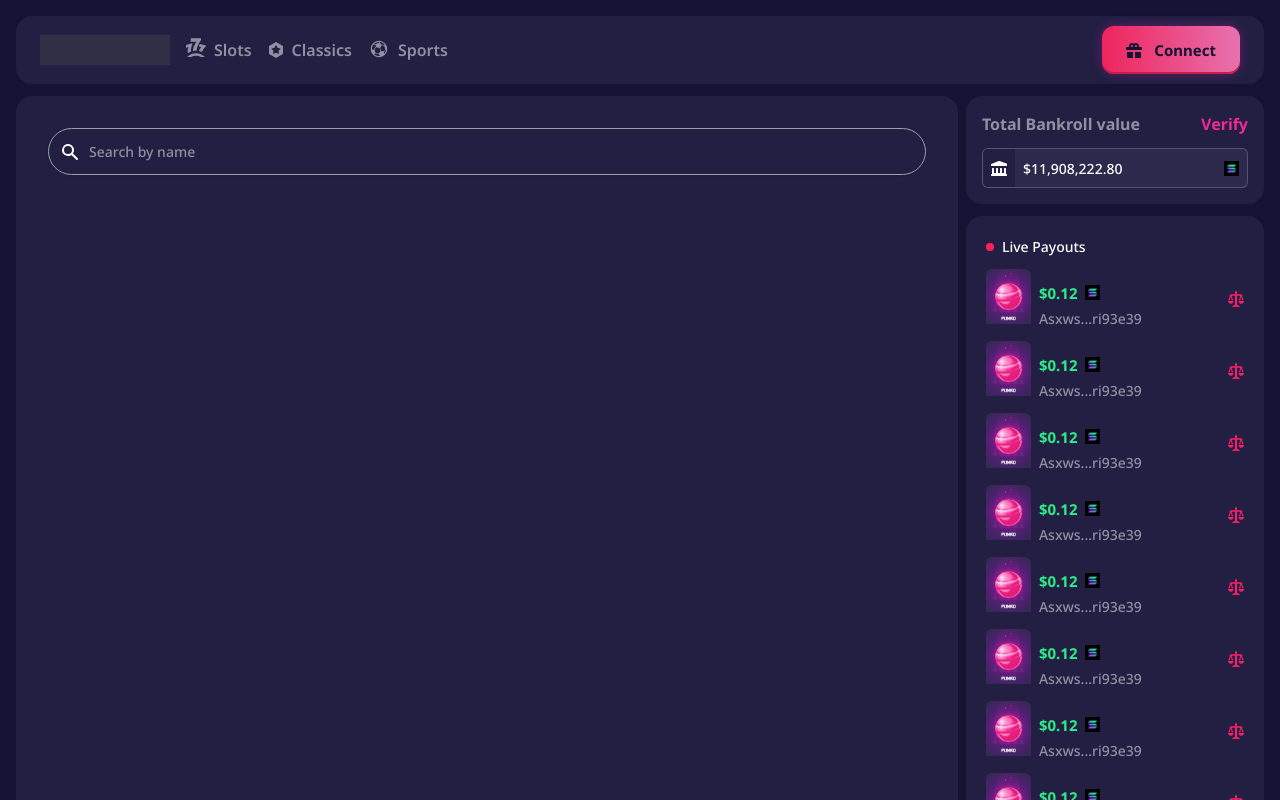
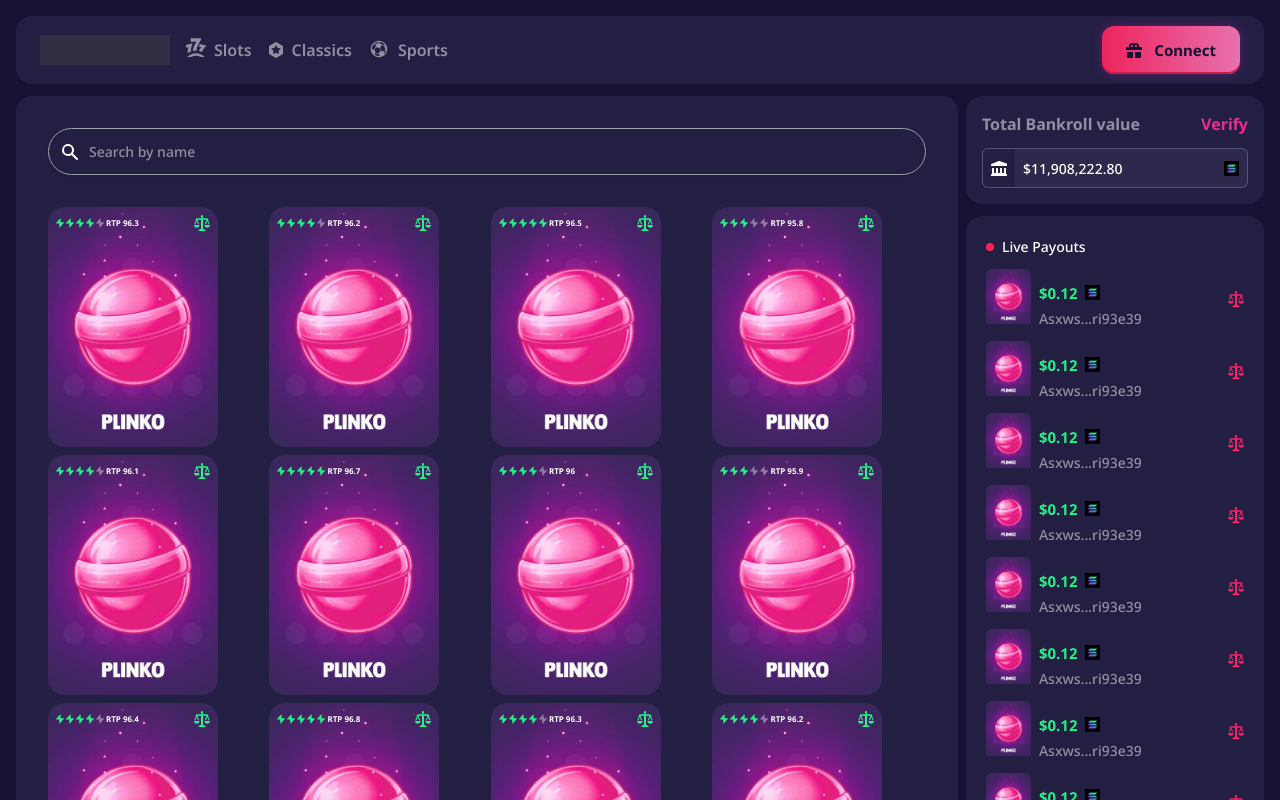
Before and after one commit to joestaxk/nordbet, a Vue app: page /classics in a window 1280 px wide. Shown: the top 800 px of the page. Built offline with nearby package versions, Linux system fonts and the light colour scheme; a web font is replaced by a local one.

Commit message:
chore: fix

```diff
--- a/src/module/classics/ClassicsSearchModule.vue
+++ b/src/module/classics/ClassicsSearchModule.vue
@@ -9,55 +9,55 @@
             clip-rule="evenodd" />
         </svg>
       </div>
-      <input type="text" placeholder="Search by name"
+      <input v-model="searchQuery" type="text" placeholder="Search by name"
         class="block w-full pl-10 pr-3 py-3 border border-gray-400 rounded-full bg-skin shadow-sm focus:outline-none focus:ring-2 focus:ring-lemon focus:border-lemon" />
     </div>
 
     <!-- Corrected Game Grid -->
-    <!-- <DynamicGrid :datas="filteredGames" :cardWidth="198">
+    <DynamicGrid :datas="filteredGames" :cardWidth="198">
       <template #card="{ data }">
         <SingleGameCard v-bind="data" class="" />
       </template>
-</DynamicGrid> -->
+    </DynamicGrid>
   </div>
 </template>
 
 <script setup lang="ts">
-// import { ref, computed } from 'vue';
+import { ref, computed } from 'vue';
 
-// import DynamicGrid from '@/core/component/DynamicGrid.vue';
-// import SingleGameCard from '@/core/component/SingleGameCard.vue';
+import DynamicGrid from '@/core/component/DynamicGrid.vue';
+import SingleGameCard from '@/core/component/SingleGameCard.vue';
 
-// // Sample game data
-// const games = ref([
-//   { id: 1, payout: "$10,000", name: 'Sugar Blitz', imgUrl: '/images/landing/plinko.jpg', rating: 4, rtp: 96.3, isNew: true },
-//   { id: 2, payout: "$10,000", name: 'Castle Clash', imgUrl: '/images/landing/plinko.jpg', rating: 4, rtp: 96.2, isNew: false },
-//   { id: 3, payout: "$10,000", name: 'Wonka\'s Factory', imgUrl: '/images/landing/plinko.jpg', rating: 5, rtp: 96.5, isNew: true },
-//   { id: 4, payout: "$10,000", name: 'Turbo Rush', imgUrl: '/images/landing/plinko.jpg', rating: 3, rtp: 95.8, isNew: false },
-//   { id: 5, payout: "$10,000", name: 'Fruit Fiesta', imgUrl: '/images/landing/plinko.jpg', rating: 4, rtp: 96.1, isNew: false },
-//   { id: 6, payout: "$10,000", name: 'Shadow Blade', imgUrl: '/images/landing/plinko.jpg', rating: 5, rtp: 96.7, isNew: true },
-//   { id: 7, payout: "$10,000", name: 'Mystic Gemstorm', imgUrl: '/images/landing/plinko.jpg', rating: 4, rtp: 96.0, isNew: false },
-//   { id: 8, payout: "$10,000", name: 'Buffalo Fury', imgUrl: '/images/landing/plinko.jpg', rating: 3, rtp: 95.9, isNew: false },
-//   { id: 9, payout: "$10,000", name: 'Candy Planet', imgUrl: '/images/landing/plinko.jpg', rating: 4, rtp: 96.4, isNew: false },
-//   { id: 10, payout: "$10,000", name: 'Gates of Zeus', imgUrl: '/images/landing/plinko.jpg', rating: 5, rtp: 96.8, isNew: true },
-//   { id: 11, payout: "$10,000", name: 'Sugar Blitz', imgUrl: '/images/landing/plinko.jpg', rating: 4, rtp: 96.3, isNew: true },
-//   { id: 12, payout: "$10,000", name: 'Castle Clash', imgUrl: '/images/landing/plinko.jpg', rating: 4, rtp: 96.2, isNew: false },
-//   { id: 13, payout: "$10,000", name: 'Wonka\'s Factory', imgUrl: '/images/landing/plinko.jpg', rating: 5, rtp: 96.5, isNew: true },
-//   { id: 14, payout: "$10,000", name: 'Turbo Rush', imgUrl: '/images/landing/plinko.jpg', rating: 3, rtp: 95.8, isNew: false },
-//   { id: 15, payout: "$10,000", name: 'Fruit Fiesta', imgUrl: '/images/landing/plinko.jpg', rating: 4, rtp: 96.1, isNew: false },
-//   { id: 16, payout: "$10,000", name: 'Shadow Blade', imgUrl: '/images/landing/plinko.jpg', rating: 5, rtp: 96.7, isNew: true },
-//   { id: 17, payout: "$10,000", name: 'Mystic Gemstorm', imgUrl: '/images/landing/plinko.jpg', rating: 4, rtp: 96.0, isNew: false },
-//   { id: 18, payout: "$10,000", name: 'Buffalo Fury', imgUrl: '/images/landing/plinko.jpg', rating: 3, rtp: 95.9, isNew: false },
-//   { id: 19, payout: "$10,000", name: 'Candy Planet', imgUrl: '/images/landing/plinko.jpg', rating: 4, rtp: 96.4, isNew: false },
-//   { id: 20, payout: "$10,000", name: 'Gates of Zeus', imgUrl: '/images/landing/plinko.jpg', rating: 5, rtp: 96.8, isNew: true },
-// ]);
+// Sample game data
+const games = ref([
+  { id: 1, payout: "$10,000", name: 'Sugar Blitz', imgUrl: '/images/landing/plinko.jpg', rating: 4, rtp: 96.3, isNew: true },
+  { id: 2, payout: "$10,000", name: 'Castle Clash', imgUrl: '/images/landing/plinko.jpg', rating: 4, rtp: 96.2, isNew: false },
+  { id: 3, payout: "$10,000", name: 'Wonka\'s Factory', imgUrl: '/images/landing/plinko.jpg', rating: 5, rtp: 96.5, isNew: true },
+  { id: 4, payout: "$10,000", name: 'Turbo Rush', imgUrl: '/images/landing/plinko.jpg', rating: 3, rtp: 95.8, isNew: false },
+  { id: 5, payout: "$10,000", name: 'Fruit Fiesta', imgUrl: '/images/landing/plinko.jpg', rating: 4, rtp: 96.1, isNew: false },
+  { id: 6, payout: "$10,000", name: 'Shadow Blade', imgUrl: '/images/landing/plinko.jpg', rating: 5, rtp: 96.7, isNew: true },
+  { id: 7, payout: "$10,000", name: 'Mystic Gemstorm', imgUrl: '/images/landing/plinko.jpg', rating: 4, rtp: 96.0, isNew: false },
+  { id: 8, payout: "$10,000", name: 'Buffalo Fury', imgUrl: '/images/landing/plinko.jpg', rating: 3, rtp: 95.9, isNew: false },
+  { id: 9, payout: "$10,000", name: 'Candy Planet', imgUrl: '/images/landing/plinko.jpg', rating: 4, rtp: 96.4, isNew: false },
+  { id: 10, payout: "$10,000", name: 'Gates of Zeus', imgUrl: '/images/landing/plinko.jpg', rating: 5, rtp: 96.8, isNew: true },
+  { id: 11, payout: "$10,000", name: 'Sugar Blitz', imgUrl: '/images/landing/plinko.jpg', rating: 4, rtp: 96.3, isNew: true },
+  { id: 12, payout: "$10,000", name: 'Castle Clash', imgUrl: '/images/landing/plinko.jpg', rating: 4, rtp: 96.2, isNew: false },
+  { id: 13, payout: "$10,000", name: 'Wonka\'s Factory', imgUrl: '/images/landing/plinko.jpg', rating: 5, rtp: 96.5, isNew: true },
+  { id: 14, payout: "$10,000", name: 'Turbo Rush', imgUrl: '/images/landing/plinko.jpg', rating: 3, rtp: 95.8, isNew: false },
+  { id: 15, payout: "$10,000", name: 'Fruit Fiesta', imgUrl: '/images/landing/plinko.jpg', rating: 4, rtp: 96.1, isNew: false },
+  { id: 16, payout: "$10,000", name: 'Shadow Blade', imgUrl: '/images/landing/plinko.jpg', rating: 5, rtp: 96.7, isNew: true },
+  { id: 17, payout: "$10,000", name: 'Mystic Gemstorm', imgUrl: '/images/landing/plinko.jpg', rating: 4, rtp: 96.0, isNew: false },
+  { id: 18, payout: "$10,000", name: 'Buffalo Fury', imgUrl: '/images/landing/plinko.jpg', rating: 3, rtp: 95.9, isNew: false },
+  { id: 19, payout: "$10,000", name: 'Candy Planet', imgUrl: '/images/landing/plinko.jpg', rating: 4, rtp: 96.4, isNew: false },
+  { id: 20, payout: "$10,000", name: 'Gates of Zeus', imgUrl: '/images/landing/plinko.jpg', rating: 5, rtp: 96.8, isNew: true },
+]);
 
-// const searchQuery = ref('');
+const searchQuery = ref('');
 
-// // Computed property for filtered games
-// const filteredGames = computed(() => {
-//   return games.value.filter(game =>
-//     game.name.toLowerCase().includes(searchQuery.value.toLowerCase())
-//   );
-// });
+// Computed property for filtered games
+const filteredGames = computed(() => {
+  return games.value.filter(game =>
+    game.name.toLowerCase().includes(searchQuery.value.toLowerCase())
+  );
+});
 </script>
```
